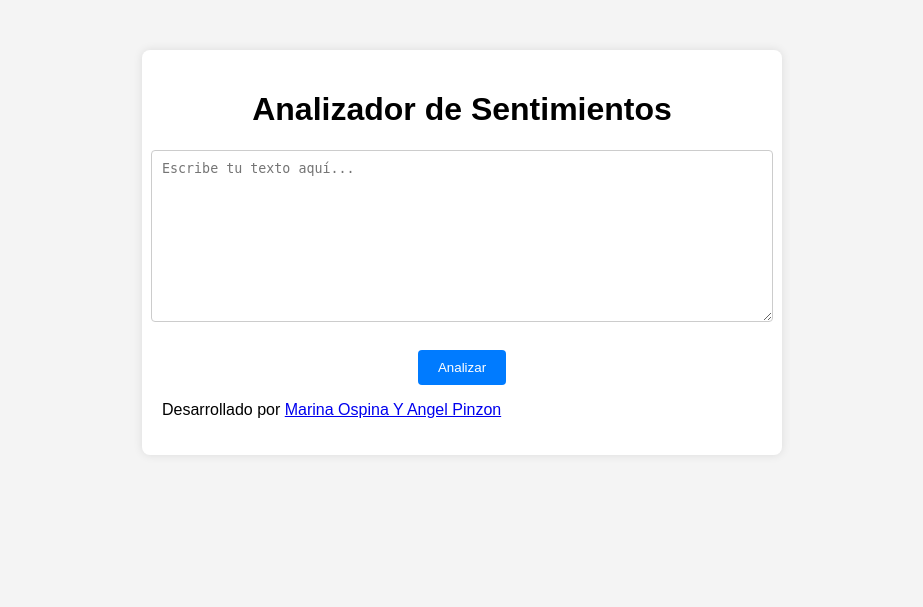
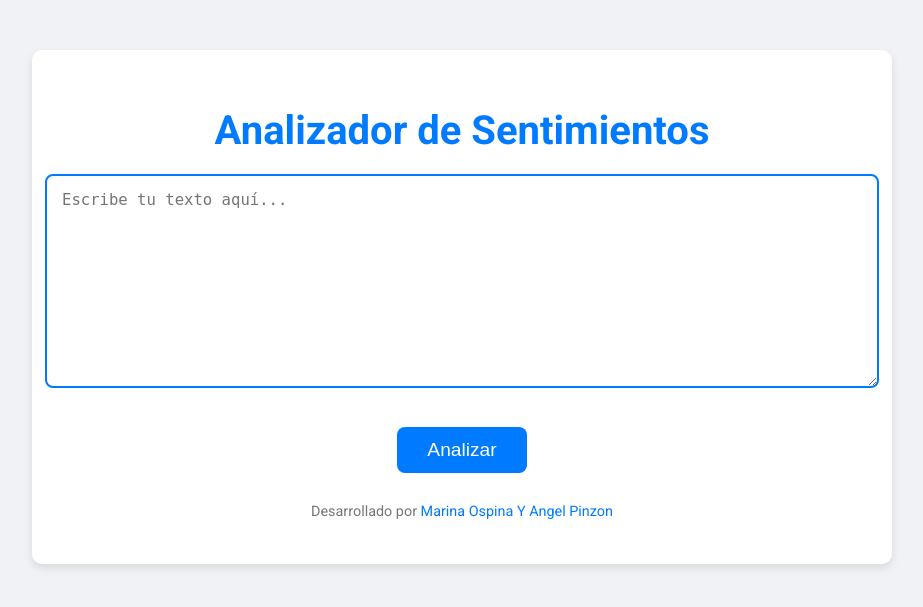
Before and after one commit to MarianOspina/Servicio-Anallisis-Sentimientos-Textos-Largos, a Flask app: page / in a window 1280 px wide. Shown: the top 607 px of the page, without its empty margins (178-1101 px from the left). Run offline with Flask 3, Linux system fonts and the light colour scheme.

Commit message:
se mejora la interfaz visual

```diff
--- a/static/style.css
+++ b/static/style.css
@@ -1,23 +1,28 @@
 /* static/style.css */
 
+/* Estilos generales */
 body {
-    font-family: Arial, sans-serif;
-    background-color: #f4f4f4;
+    font-family: 'Roboto', sans-serif;
+    background-color: #f0f2f5;
     margin: 0;
     padding: 0;
+    color: #333;
 }
 
 .container {
-    max-width: 600px;
+    max-width: 800px;
     margin: 50px auto;
-    padding: 20px;
-    background-color: #fff;
-    border-radius: 8px;
-    box-shadow: 0 0 10px rgba(0, 0, 0, 0.1);
+    padding: 30px;
+    background-color: #ffffff;
+    border-radius: 10px;
+    box-shadow: 0 4px 8px rgba(0, 0, 0, 0.1);
+    text-align: center;
 }
 
 h1 {
-    text-align: center;
+    color: #007bff;
+    margin-bottom: 20px;
+    font-size: 2.5em;
 }
 
 form {
@@ -28,25 +33,57 @@ form {
 
 textarea {
     width: 100%;
-    padding: 10px;
-    margin-bottom: 10px;
-    border: 1px solid #ccc;
-    border-radius: 4px;
+    padding: 15px;
+    margin-bottom: 20px;
+    border: 2px solid #007bff;
+    border-radius: 8px;
+    font-size: 1.2em;
+    resize: vertical;
 }
 
 button {
-    padding: 10px 20px;
+    padding: 12px 30px;
     background-color: #007bff;
-    color: white;
+    color: #fff;
     border: none;
-    border-radius: 4px;
+    border-radius: 8px;
     cursor: pointer;
+    font-size: 1.2em;
+    transition: background-color 0.3s ease;
 }
 
 button:hover {
     background-color: #0056b3;
 }
 
+/* Estilos para los resultados */
 .results {
-    margin-top: 20px;
+    margin-top: 30px;
+    text-align: left;
 }
+
+.results h2 {
+    color: #007bff;
+    font-size: 2em;
+}
+
+.results p {
+    font-size: 1.2em;
+    margin: 10px 0;
+}
+
+/* Estilos para el footer */
+footer {
+    margin-top: 30px;
+    color: #777;
+    font-size: 0.9em;
+}
+
+footer a {
+    color: #007bff;
+    text-decoration: none;
+}
+
+footer a:hover {
+    text-decoration: underline;
+}
```
